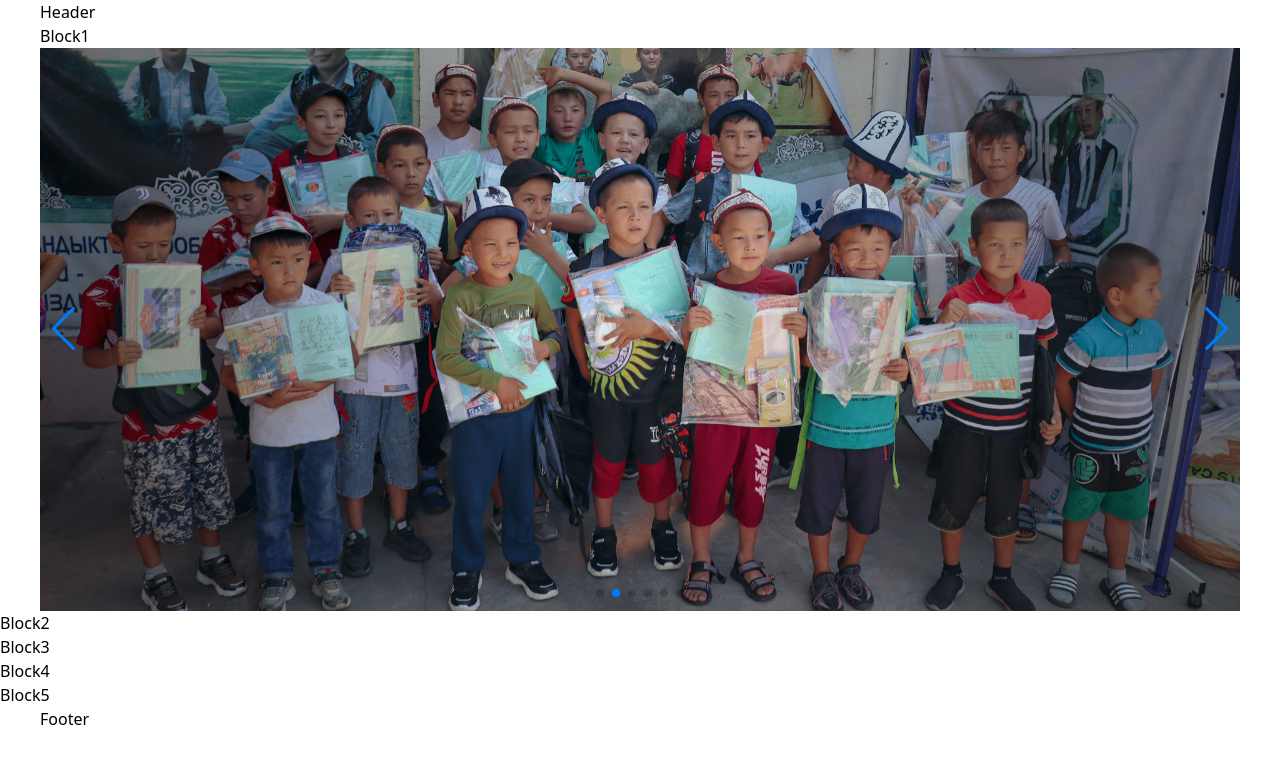
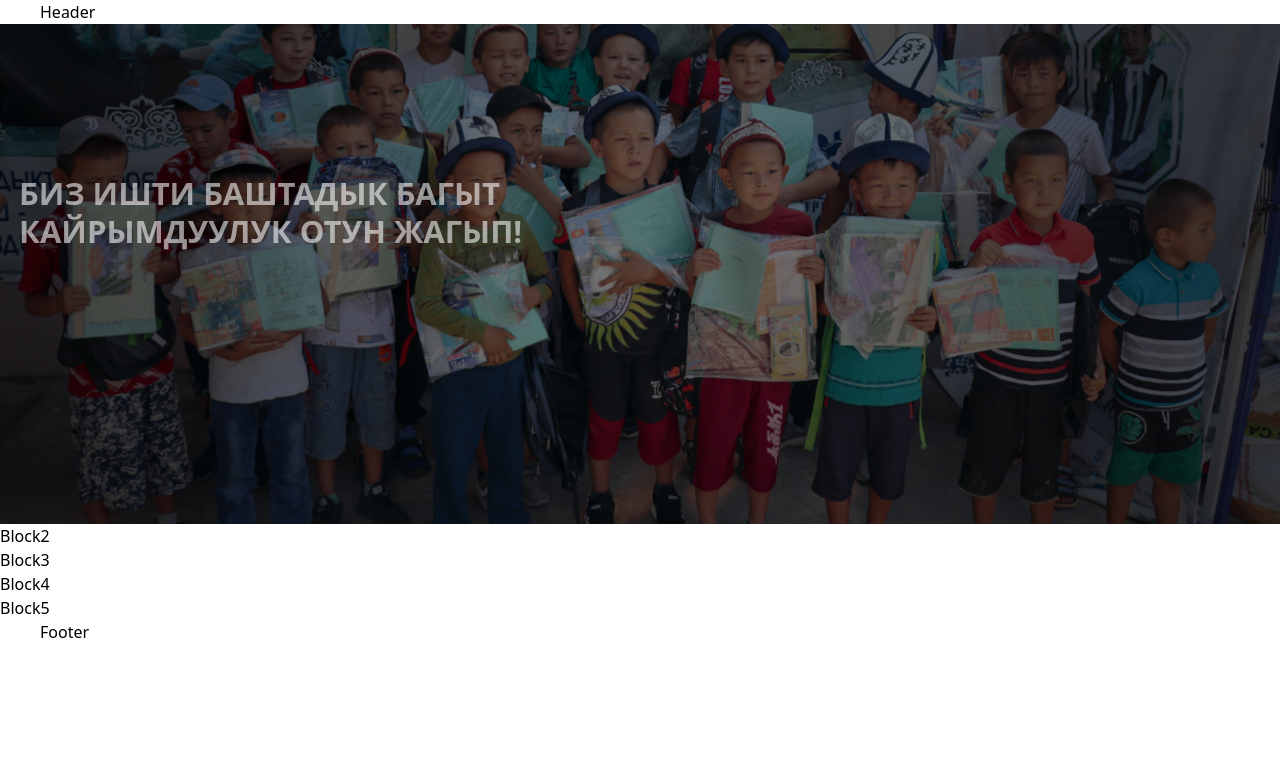
Before and after one commit to kustarbek/Project0.2, a React (Vite) app: page / in a window 1280 px wide. Shown: the top 764 px of the page. Built offline with nearby package versions, Linux system fonts and the light colour scheme.

Commit message:
finish block1

```diff
--- a/package.json
+++ b/package.json
@@ -11,6 +11,7 @@
   },
   "dependencies": {
     "@types/node": "^22.10.2",
+    "framer-motion": "^11.15.0",
     "react": "^18.3.1",
     "react-dom": "^18.3.1",
     "react-router-dom": "^7.0.2",
--- a/src/pages/home/ui/block1/Block1.jsx
+++ b/src/pages/home/ui/block1/Block1.jsx
@@ -1,61 +1,87 @@
+import { motion } from "framer-motion"
+import { useState } from "react"
+import "swiper/css"
+import "swiper/css/effect-fade"
+import "swiper/css/navigation"
+import { Autoplay, EffectFade } from "swiper/modules"
+import { Swiper, SwiperSlide } from "swiper/react"
+import { data } from "../../../../shared/data/constants"
 import { Container } from "../../../../shared/ui"
-import img from "../../../../shared/assets/home-block1/Slider-1.jpg"
-import img3 from "../../../../shared/assets/home-block1/Slider-3.jpg"
-import React, { useRef, useState } from "react"
-// Import Swiper React components
-import { Swiper, SwiperSlide } from "swiper/react"
-
-// Import Swiper styles
-import "swiper/css"
-import "swiper/css/pagination"
-import "swiper/css/navigation"
-import "swiper/css/effect-fade"
-
-// import './styles.css';
-
-// import required modules
-import { Autoplay, EffectFade, Pagination, Navigation } from "swiper/modules"
 
 export function Block1() {
+  const [activeIndex, setActiveIndex] = useState(0)
+
+  const fadeInVariants = {
+    hidden: { opacity: 0, y: 20 },
+    visible: { opacity: 1, y: 0 },
+  }
+
+  const backgroundVariants = {
+    hidden: { scale: 1.2 },
+    visible: { scale: 1 },
+  }
+
   return (
     <div>
-      <Container>
-        <h1>Block1</h1>
       <Swiper
         spaceBetween={30}
         effect={"fade"}
         centeredSlides={true}
         autoplay={{
-            delay: 2500,
+          delay: 4500,
           disableOnInteraction: false,
         }}
-          pagination={{
-            clickable: true,
-          }}
-          navigation={true}
-          modules={[Autoplay, EffectFade, Pagination, Navigation]}
+        onSlideChange={(swiper) => setActiveIndex(swiper.activeIndex)}
+        modules={[Autoplay, EffectFade]}
         className="mySwiper"
       >
-          <SwiperSlide>
-            <img src={img} alt="" />
+        {data.map((item, index) => (
+          <SwiperSlide key={index}>
+            <motion.div
+              style={{
+                backgroundImage: `linear-gradient(rgba(0, 0, 0, 0.5), rgba(0, 0, 0, 0.5)), url(${item.img})`,
+              }}
+              className="h-[500px] bg-no-repeat bg-center bg-cover flex items-center"
+              initial="hidden"
+              animate={activeIndex === index ? "visible" : "hidden"}
+              variants={backgroundVariants}
+              transition={{ duration: 1.5 }}
+            >
+              <Container>
+                <motion.div
+                  className="text-white w-[600px]"
+                  initial="hidden"
+                  animate={activeIndex === index ? "visible" : "hidden"}
+                  variants={fadeInVariants}
+                  transition={{ duration: 1.7, ease: "easeOut" }}
+                >
+                  <motion.h1
+                    className="text-3xl font-bold"
+                    variants={fadeInVariants}
+                    transition={{ duration: 1.7 }}
+                  >
+                    {item.title}
+                  </motion.h1>
+                  <motion.p
+                    className="text-xl font-semibold my-5"
+                    variants={fadeInVariants}
+                    transition={{ duration: 1.7, delay: 1.2 }}
+                  >
+                    {item.dscr}
+                  </motion.p>
+                  <motion.button
+                    className="border py-2 px-4 rounded bg-blue-400"
+                    variants={fadeInVariants}
+                    transition={{ duration: 1.7, delay: 1.4 }}
+                  >
+                    Улантуу
+                  </motion.button>
+                </motion.div>
+              </Container>
+            </motion.div>
           </SwiperSlide>
-          <SwiperSlide>
-            <img src={img3} alt="" />
-          </SwiperSlide>
-          <SwiperSlide>
-            <img src={img} alt="" />
-          </SwiperSlide>
-          <SwiperSlide>
-            <img src={img3} alt="" />
-          </SwiperSlide>
-          <SwiperSlide>
-            <img src={img} alt="" />
-          </SwiperSlide>
-          <SwiperSlide>
-            <img src={img3} alt="" />
-          </SwiperSlide>
+        ))}
       </Swiper>
-      </Container>
     </div>
   )
 }
--- /dev/null
+++ b/src/shared/data/constants.js
@@ -0,0 +1,24 @@
+import img from "../assets/home-block1/Slider-1.jpg"
+import img3 from "../assets/home-block1/Slider-22.jpg"
+import img2 from "../assets/home-block1/Slider-3.jpg"
+
+export const data = [
+  {
+    id: 1,
+    img: img,
+    title: "БИЗ ИШТИ БАШТАДЫК БАГЫТ КАЙРЫМДУУЛУК ОТУН ЖАГЫП!",
+    dscr: "Өзүңдү бактылуу кылгың келсе, башканын бактылуу болушуна себепкер бол!",
+  },
+  {
+    id: 2,
+    img: img2,
+    title: "БИЗ ИШТИ БАШТАДЫК БАГЫТ КАЙРЫМДУУЛУК ОТУН ЖАГЫП!",
+    dscr: "Өзүңдү бактылуу кылгың келсе, башканын бактылуу болушуна себепкер бол!",
+  },
+  {
+    id: 3,
+    img: img3,
+    title: "БИЗ ИШТИ БАШТАДЫК БАГЫТ КАЙРЫМДУУЛУК ОТУН ЖАГЫП!",
+    dscr: "Өзүңдү бактылуу кылгың келсе, башканын бактылуу болушуна себепкер бол!",
+  },
+]
--- a/tailwind.config.js
+++ b/tailwind.config.js
@@ -2,7 +2,17 @@
 export default {
   content: ["./index.html", "./src/**/*.{js,ts,jsx,tsx}"],
   theme: {
-    extend: {},
+    extend: {
+      animation: {
+        "slide-bg": "slide-bg 2.5s ease-in-out", // Добавление анимации для фона
+      },
+      keyframes: {
+        "slide-bg": {
+          "0%": { "background-size": "120%" }, // Начальный размер фона
+          "100%": { "background-size": "100%" }, // Конечный размер фона
+        },
+      },
+    },
   },
   plugins: [],
 }
```
Also changed, not shown: 1 other file (tests, documents, lock files or other folders). Lines whose indentation alone changed are shown as unchanged.
